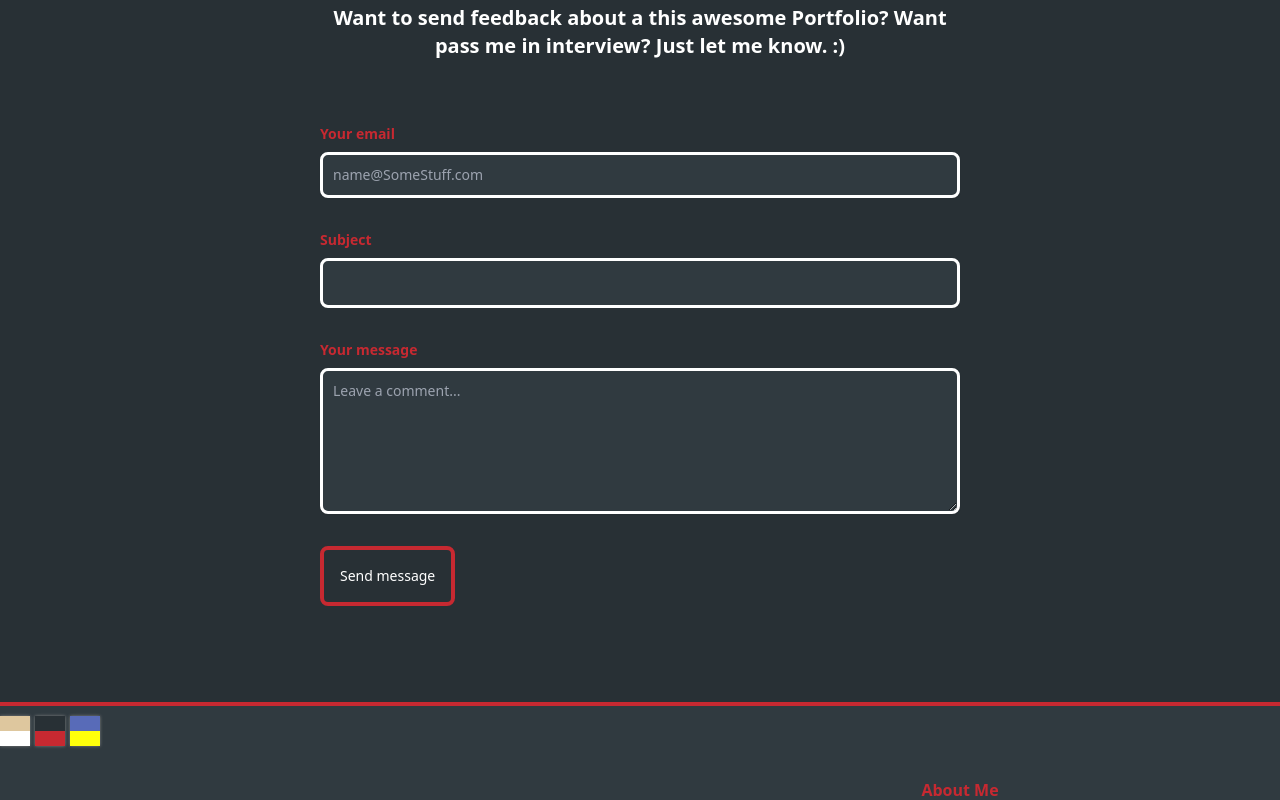
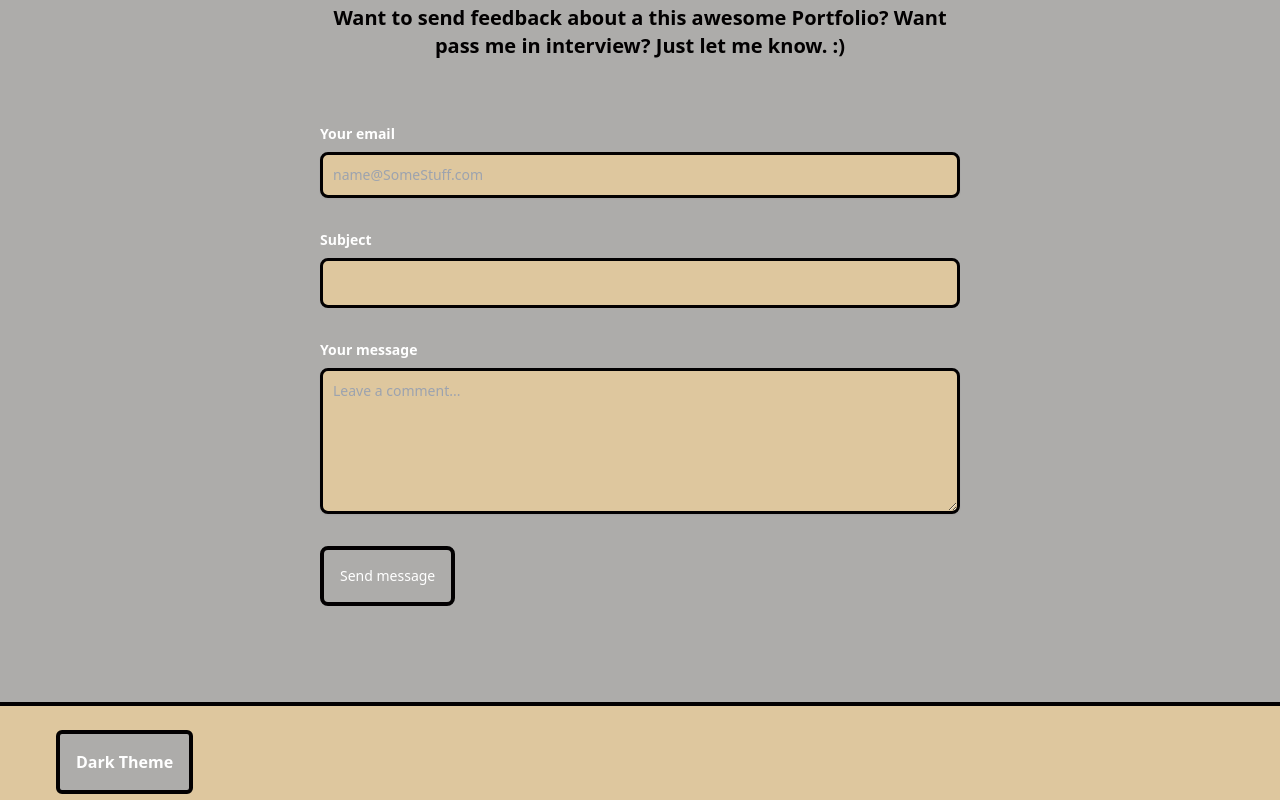
Before and after one commit to tetedecactus/react_tailwind_portfolio, a React (Create React App) app: page / in a window 1280 px wide. Shown: the part 1300-2100 px from the top of the page. Built offline with nearby package versions, Linux system fonts and the light colour scheme.

Commit message:
crissdebugamardedutabarnakdecriss

```diff
--- a/src/components/Home.js
+++ b/src/components/Home.js
@@ -4,6 +4,7 @@ import NavBar from "./NavBar";
 // import ProjectBanner from "./Projects/Projects";
 import SocialIcons from "./SocialIcons";
 import "../../src/App.scss";
+import "../style/Home.scss";
 import { useContext } from "react";
 import { ThemeContext } from "../context/ThemeContext.js";
 import ToggleButton from "./ToggleButton";
@@ -15,6 +16,31 @@ function HomePage() {
   // class Homepage extends React.Component {
     const { theme, setTheme } = useContext(ThemeContext);
 
+    const bouton = document.getElementById('But');
+
+
+    console.log(bouton);
+    if (bouton) {
+      console.log(bouton);
+      console.log(theme);
+
+        bouton.addEventListener('click', function() {
+          if (theme == 'CSM') {
+            console.log('inside this 1st shit');
+            bouton.innerHTML = 'Light Theme';
+          }
+          else if (theme == 'dark') {
+            console.log('inside this 2st shit');
+            console.log(bouton)
+            bouton.innerHTML = 'CHAINESAW MAN THEME';
+          }
+          else {
+            console.log('inside this 3st shit');
+            bouton.innerHTML = 'Dark Theme';
+          }
+        });
+    }
+
     return (
       <section id="themeButton" className={theme}>
           <NavBar />
@@ -24,14 +50,16 @@ function HomePage() {
           {/* <ProjectBanner /> */}
           <ContactForm />
           <button
-            id="theme-button"
+            id='But'
+            className="But relative border font-bold rounded-md px-4 py-4 mt-6 ml-14"
             onClick={() =>
               setTheme(
                 theme === "light" ? "dark" : theme === "dark" ? "CSM" : "light"
               )
             }
           >
-            <ToggleButton />
+            Dark Theme
+            {/* <ToggleButton /> */}
           </button>
           <Footer />
       </section>
--- a/src/components/ToggleButton.js
+++ b/src/components/ToggleButton.js
@@ -26,12 +26,12 @@ function ToggleButton () {
 
 
     return (
-        <div className="theme-container shadow-dark">
-            <button type="button" className="theme-button light-button" alt="Light Mode">
+        <div class="theme-container shadow-dark">
+            <button type="button" class="theme-button light-button" alt="Light Mode">
             </button>
-            <button type="button" className="theme-button dark-button" alt="Dark Mode">
+            <button type="button" class="theme-button dark-button" alt="Dark Mode">
             </button>
-            <button type="button" className="theme-button CSM-button" alt="ChainSawMan Mode">
+            <button type="button" class="theme-button CSM-button" alt="ChainSawMan Mode">
             </button>
         </div>
     );
--- a/src/context/ThemeContext.js
+++ b/src/context/ThemeContext.js
@@ -4,7 +4,7 @@ import React, { createContext, useState} from "react";
 export const ThemeContext = createContext({ theme: 'dark', undefined });
 
 export const ThemeProvider = function({ children }) {
-    const [theme, setTheme] = useState('dark');
+    const [theme, setTheme] = useState('light');
 
     return React.createElement(
         ThemeContext.Provider,
--- a/src/style/Home.scss
+++ b/src/style/Home.scss
@@ -1,3 +1,10 @@
+@import "./LightDarkMode.scss";
+
+.But:hover {
+	transition: transform 0.3s ease-in-out;
+	transform: translateX(10%);
+}
+
 #main {
 	overflow-y: scroll;
 	scroll-snap-type: y mandatory;
@@ -7,3 +14,40 @@
 	scroll-snap-align: start;
 	scroll-snap-stop: always;
 }
+
+.light {
+	.But {
+		border: 4px solid map-get($light-mode, --cv-button-border-color);
+		color: map-get($light-mode, --cv-button-text-color);
+		background-color: map-get($light-mode, --bg-cv-button-color);
+
+	}
+	.But:hover {
+		color: map-get($light-mode, --cv-button-text-color-hover);
+		background-color: map-get($light-mode, --bg-cv-button-color-hover);
+	}
+}
+
+.dark {
+	.But {
+		border: 4px solid map-get($dark-mode, --cv-button-border-color);
+		color: map-get($dark-mode, --cv-button-text-color);
+		background-color: map-get($dark-mode, --bg-cv-button-color);
+	}
+	.But:hover {
+		color: map-get($dark-mode, --cv-button-text-color-hover);
+		background-color: map-get($dark-mode, --bg-cv-button-color-hover);
+	}
+}
+
+.CSM {
+	.But {
+		border: 4px solid map-get($CSM-mode, --cv-button-border-color);
+		color: map-get($CSM-mode, --cv-button-text-color);
+		background-color: map-get($CSM-mode, --bg-cv-button-color);
+	}
+	.But:hover {
+		color: map-get($CSM-mode, --cv-button-text-color-hover);
+		background-color: map-get($CSM-mode, --bg-cv-button-color-hover);
+	}
+}
```
